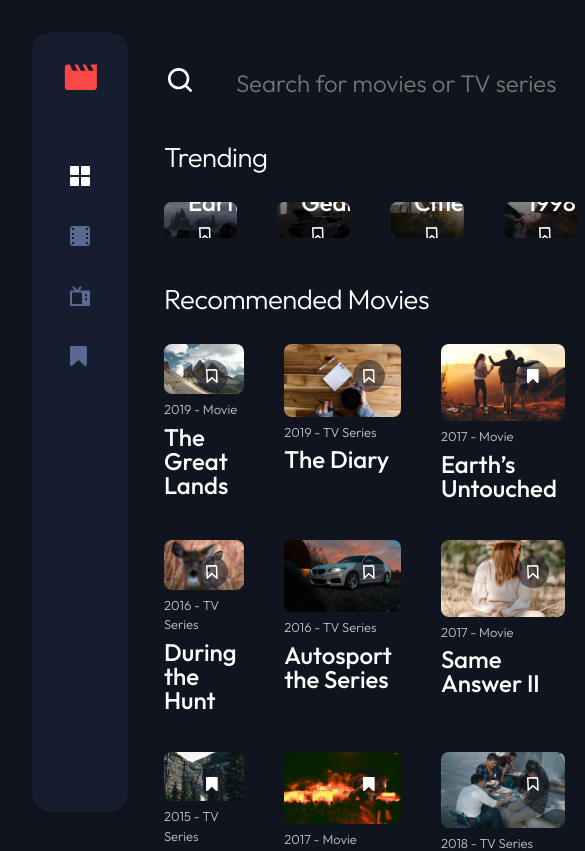
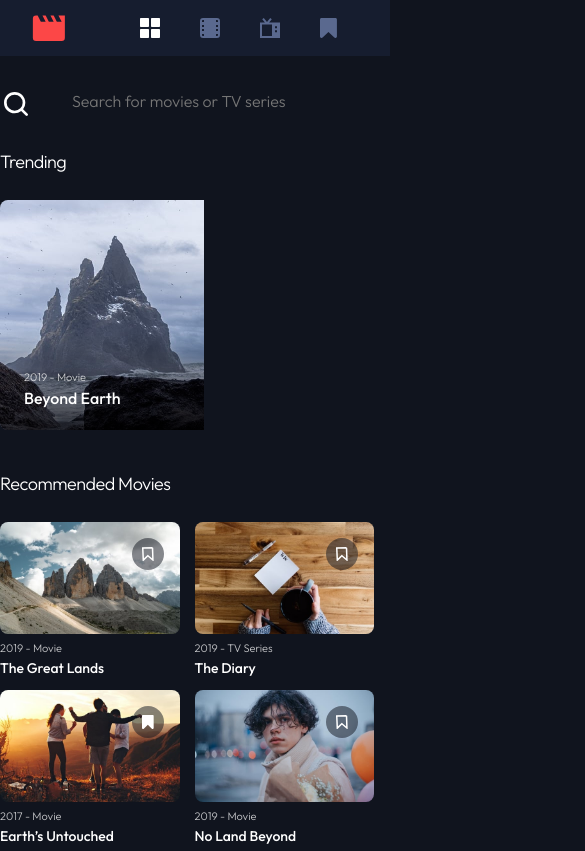
Before and after one commit to clamz35/fm-entertainment-web-app, a Vue app: page / in a window 390 px wide. Shown: the top 851 px of the page, 585 px wide, since content can reach past the window. Built offline with nearby package versions, Linux system fonts and the light colour scheme.

Commit message:
feat: scroll into trendings medias

```diff
--- a/src/App.vue
+++ b/src/App.vue
@@ -29,4 +29,15 @@ useMediaStore().loadMovies();
 		padding-block: 3.2rem;
 	}
 }
+
+@media (max-width: 768px) {
+	.app {
+		grid-template-columns: 1fr;
+		grid-template-rows: 5.6rem 1fr;
+		padding-block: 0;
+		&__main {
+			padding-block: 3.2rem;
+		}
+	}
+}
 </style>
--- a/src/assets/scss/_variables.scss
+++ b/src/assets/scss/_variables.scss
@@ -28,4 +28,13 @@
 	--fs-800: 3.2rem;
 
 	--ff-1: "Outfit", sans-serif;
+
+	@media (max-width: 520px) {
+		--fs-300: 1.1rem;
+		--fs-400: 1.3rem;
+		--fs-500: 1.4rem;
+		--fs-600: 1.6rem;
+		--fs-700: 1.8rem;
+		--fs-800: 2rem;
+	}
 }
--- a/src/components/Movies.vue
+++ b/src/components/Movies.vue
@@ -31,5 +31,22 @@ defineProps<MoviesProps>();
 	display: grid;
 	grid-template-columns: repeat(4, 1fr);
 	gap: 4rem;
+	margin-right: 3.6rem;
+}
+
+@media (max-width: 768px) {
+	.recommended-movies {
+		grid-template-columns: repeat(3, 1fr);
+		gap: 2.9rem;
+		margin-right: 2.4rem;
+	}
+}
+
+@media (max-width: 520px) {
+	.recommended-movies {
+		grid-template-columns: repeat(2, 1fr);
+		gap: 1.5rem;
+		margin-right: 1.6rem;
+	}
 }
 </style>
--- a/src/components/Thumbnail.vue
+++ b/src/components/Thumbnail.vue
@@ -24,7 +24,7 @@
 
 		<div class="thumbnail__titles thumbnail-titles" v-if="!isTrending">
 			<p class="text--s thumbnail-titles__subtitle">{{ subtitle }}</p>
-			<h3 class="thumbnail-titles__title">{{ title }}</h3>
+			<h3 class="h4 thumbnail-titles__title">{{ title }}</h3>
 		</div>
 	</div>
 </template>
--- a/src/components/Trending.vue
+++ b/src/components/Trending.vue
@@ -1,6 +1,6 @@
 <template>
 	<h2 class="h1">Trending</h2>
-	<div class="trending">
+	<div class="trending" ref="trendingElt" @wheel.up.prevent="wheel">
 		<Thumbnail
 			class="trending__thumbnail"
 			v-for="movie in store.trendings"
@@ -17,13 +17,27 @@
 <script setup lang="ts">
 import Thumbnail from "./Thumbnail.vue";
 import { useMediaStore } from "@/stores/media.store";
+import { ref } from "vue";
 
 const store = useMediaStore();
+const trendingElt: any = ref(null);
+console.log(trendingElt);
+const wheel = (z) => {
+	console.log("wheel", z);
+	if (trendingElt.value) {
+		trendingElt.value.scrollLeft = trendingElt.value?.scrollLeft + z.deltaY;
+	}
+};
 </script>
 
 <style scoped lang="scss">
 .trending {
 	display: flex;
 	gap: 4rem;
+	overflow-x: hidden;
+	max-width: calc(100vw - 18.6rem);
+	&__thumbnail {
+		min-width: 47rem;
+	}
 }
 </style>
--- a/src/layout/HeaderLayout.vue
+++ b/src/layout/HeaderLayout.vue
@@ -17,6 +17,7 @@ import HeaderNav from "@/layout/HeaderNav.vue";
 	top: 3.2rem;
 	bottom: 3.2rem;
 	left: 3.2rem;
+	z-index: 1000;
 
 	display: flex;
 	flex-direction: column;
@@ -33,7 +34,6 @@ import HeaderNav from "@/layout/HeaderNav.vue";
 		align-items: center;
 	}
 	&__logo {
-		flex: 0;
 		margin-bottom: 7.5rem;
 	}
 
@@ -42,4 +42,24 @@ import HeaderNav from "@/layout/HeaderNav.vue";
 		color: #5a698f;
 	}
 }
+
+@media (max-width: 768px) {
+	.header {
+		top: 0;
+		width: unset;
+		bottom: unset;
+		right: 0;
+		left: 0;
+
+		flex-direction: row;
+		height: 5.6rem;
+		padding-block: 0;
+		padding-inline: 3.2rem;
+		border-radius: 0;
+		&__logo {
+			margin-bottom: unset;
+			margin-right: 7.5rem;
+		}
+	}
+}
 </style>
--- a/src/layout/HeaderNav.vue
+++ b/src/layout/HeaderNav.vue
@@ -40,6 +40,13 @@ import MenuIcon from "@/components/MenuIcon.vue";
 		padding: 0;
 	}
 }
+@media (max-width: 768px) {
+	.header-nav {
+		&__menu {
+			flex-direction: row;
+		}
+	}
+}
 </style>
 
 <style lang="scss">
```
